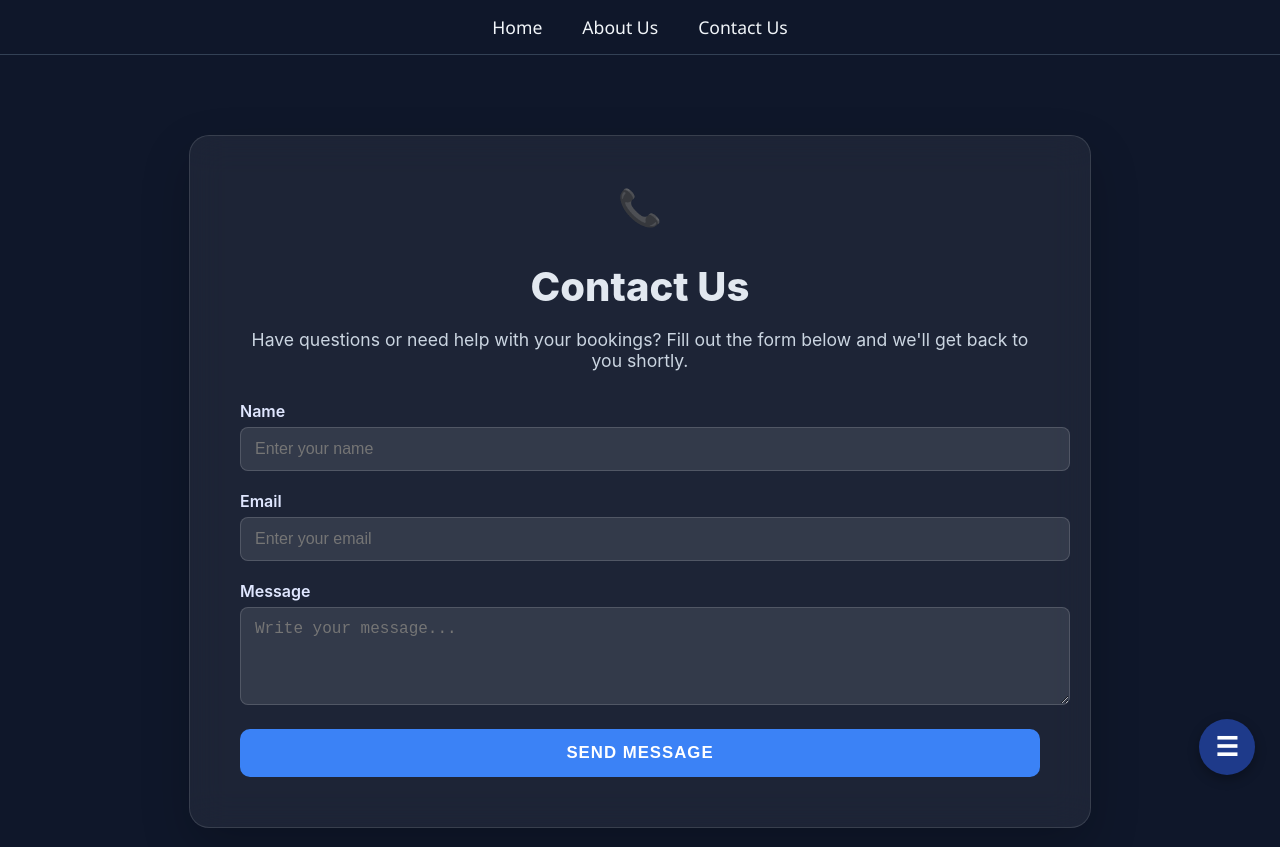
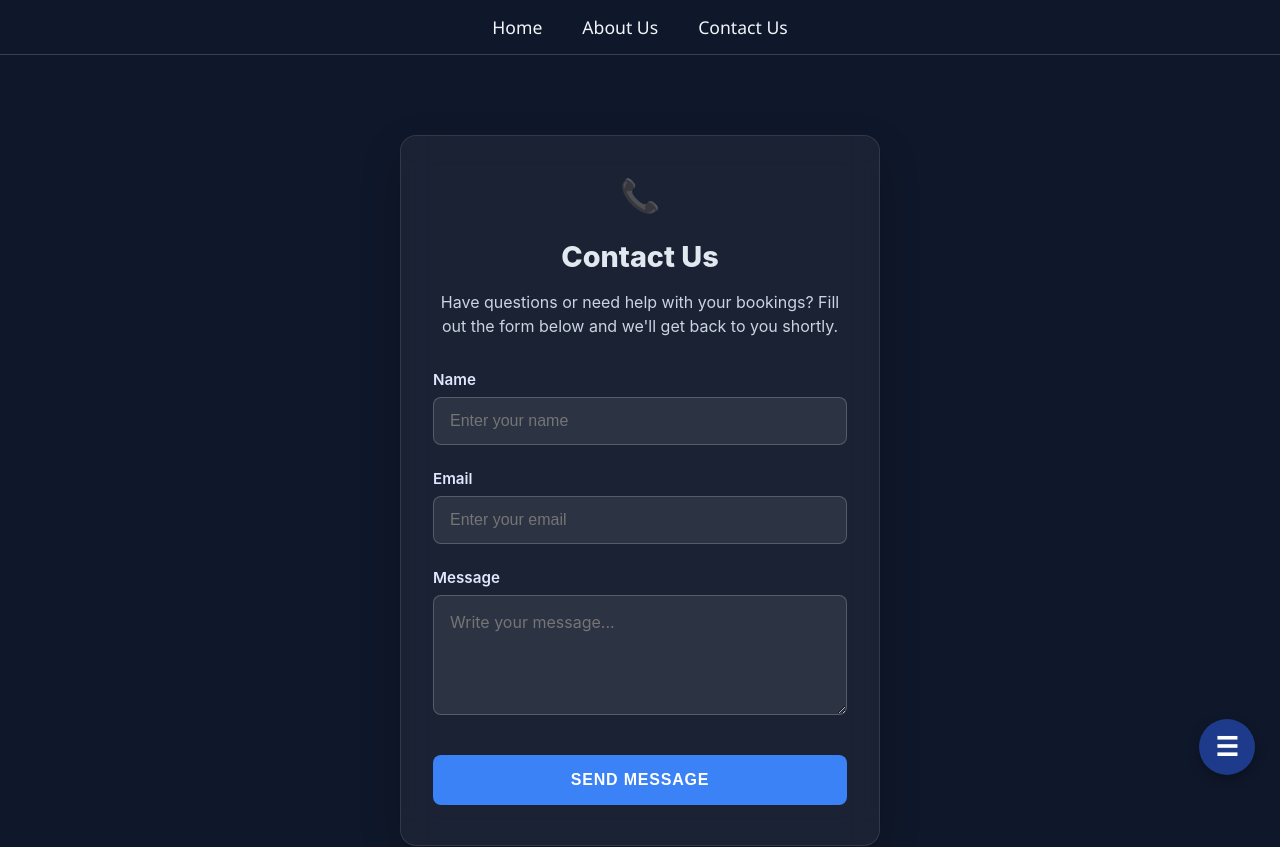
Before and after one commit to tjasborhade111/-tjasborhade111-fullstack-booking-system-, a React (Vite) app: page /contact in a window 1280 px wide. Shown: the top 847 px of the page. Built offline with nearby package versions, Linux system fonts and the light colour scheme; no server answers.

Commit message:
change in contact and login page

```diff
--- a/src/pages/Contact.jsx
+++ b/src/pages/Contact.jsx
@@ -30,83 +30,95 @@ function Contact() {
       display: 'flex',
       flexDirection: 'column',
       alignItems: 'center',
-      padding: '80px 20px',
+      padding: '80px 16px 40px 16px',
       fontFamily: 'Inter, sans-serif',
-      position: 'relative',
-      overflowY: 'auto',
     },
     box: {
-      position: 'relative',
-      maxWidth: '800px',
       width: '100%',
-      background: isDark ? 'rgba(255, 255, 255, 0.06)' : '#ffffff',
-      backdropFilter: 'blur(18px)',
-      WebkitBackdropFilter: 'blur(18px)',
-      padding: '50px',
-      borderRadius: '20px',
-      boxShadow: '0 20px 50px rgba(0, 0, 0, 0.2)',
-      border: isDark ? '1px solid rgba(255, 255, 255, 0.12)' : '1px solid #e5e7eb',
-      animation: 'fadeInUp 1.2s ease-out',
-      zIndex: 2,
+      maxWidth: '480px',
+      background: isDark ? 'rgba(255, 255, 255, 0.05)' : '#ffffff',
+      backdropFilter: 'blur(16px)',
+      WebkitBackdropFilter: 'blur(16px)',
+      padding: '40px 32px',
+      borderRadius: '16px',
+      boxShadow: '0 16px 40px rgba(0, 0, 0, 0.2)',
+      border: isDark ? '1px solid rgba(255, 255, 255, 0.1)' : '1px solid #e5e7eb',
+      animation: 'fadeInUp 1s ease-out',
+      boxSizing: 'border-box',
+      margin: '0 auto',
     },
     title: {
-      fontSize: '2.5rem',
+      fontSize: '1.8rem',
       fontWeight: 800,
       textAlign: 'center',
-      marginBottom: '10px',
+      marginBottom: '12px',
       color: isDark ? '#e2e8f0' : '#1e293b',
     },
     description: {
       textAlign: 'center',
-      fontSize: '1.1rem',
-      marginBottom: '30px',
+      fontSize: '1rem',
+      marginBottom: '32px',
       color: isDark ? '#cbd5e1' : '#475569',
+      lineHeight: '1.5',
     },
     form: {
       display: 'flex',
       flexDirection: 'column',
       gap: '20px',
     },
+    fieldContainer: {
+      marginBottom: '4px',
+    },
     label: {
       display: 'block',
-      marginBottom: '6px',
-      fontSize: '1rem',
+      fontSize: '0.95rem',
       fontWeight: '600',
       color: isDark ? '#e0e7ff' : '#1e293b',
+      marginBottom: '8px',
     },
     input: {
       width: '100%',
-      padding: '12px 14px',
+      padding: '14px 16px',
       fontSize: '1rem',
-      border: isDark ? '1px solid rgba(255, 255, 255, 0.15)' : '1px solid #cbd5e1',
+      border: isDark ? '1px solid rgba(255, 255, 255, 0.2)' : '1px solid #cbd5e1',
       borderRadius: '8px',
-      backgroundColor: isDark ? 'rgba(255, 255, 255, 0.1)' : '#f8fafc',
+      backgroundColor: isDark ? 'rgba(255, 255, 255, 0.08)' : '#f9fafb',
       color: isDark ? '#f8fafc' : '#1e293b',
+      boxSizing: 'border-box',
+      transition: 'border-color 0.2s ease, box-shadow 0.2s ease',
     },
     textarea: {
       width: '100%',
-      padding: '12px 14px',
+      padding: '14px 16px',
       fontSize: '1rem',
-      border: isDark ? '1px solid rgba(255, 255, 255, 0.15)' : '1px solid #cbd5e1',
+      border: isDark ? '1px solid rgba(255, 255, 255, 0.2)' : '1px solid #cbd5e1',
       borderRadius: '8px',
-      backgroundColor: isDark ? 'rgba(255, 255, 255, 0.1)' : '#f8fafc',
+      backgroundColor: isDark ? 'rgba(255, 255, 255, 0.08)' : '#f9fafb',
       color: isDark ? '#f8fafc' : '#1e293b',
+      resize: 'vertical',
+      minHeight: '120px',
+      boxSizing: 'border-box',
+      fontFamily: 'Inter, sans-serif',
+      lineHeight: '1.5',
+      transition: 'border-color 0.2s ease, box-shadow 0.2s ease',
     },
     button: {
-      padding: '14px',
+      padding: '16px 24px',
       background: isDark ? '#3b82f6' : '#2563eb',
       color: 'white',
       border: 'none',
-      borderRadius: '10px',
-      fontSize: '1.05rem',
+      borderRadius: '8px',
+      fontSize: '1rem',
       fontWeight: 'bold',
       cursor: 'pointer',
       textTransform: 'uppercase',
-      letterSpacing: '1px',
+      letterSpacing: '0.8px',
       transition: 'all 0.3s ease',
+      marginTop: '12px',
+      boxSizing: 'border-box',
     },
     icon: {
-      fontSize: '2.2rem',
+      fontSize: '2rem',
       textAlign: 'center',
       marginBottom: '20px',
       animation: 'pulse 1.5s ease-in-out infinite alternate',
@@ -127,19 +139,101 @@ function Contact() {
             from { transform: scale(1); opacity: 0.7; }
             to { transform: scale(1.05); opacity: 1; }
           }
+
+          @media (max-width: 768px) {
+            .contact-container {
+              padding: 60px 12px 30px 12px !important;
+            }
+            .contact-box {
+              padding: 32px 24px !important;
+              max-width: 100% !important;
+              margin: 0 8px !important;
+            }
+            .contact-title {
+              font-size: 1.6rem !important;
+            }
+            .contact-description {
+              font-size: 0.95rem !important;
+              margin-bottom: 28px !important;
+            }
+            .contact-form {
+              gap: 18px !important;
+            }
+            .contact-input, .contact-textarea {
+              padding: 12px 14px !important;
+              font-size: 0.95rem !important;
+            }
+            .contact-button {
+              padding: 14px 20px !important;
+              font-size: 0.95rem !important;
+            }
+          }
+
+          @media (max-width: 480px) {
+            .contact-container {
+              padding: 50px 8px 25px 8px !important;
+            }
+            .contact-box {
+              padding: 28px 20px !important;
+              border-radius: 12px !important;
+            }
+            .contact-title {
+              font-size: 1.5rem !important;
+            }
+            .contact-form {
+              gap: 16px !important;
+            }
+            .contact-textarea {
+              min-height: 100px !important;
+            }
+          }
+
+          .contact-input:focus, .contact-textarea:focus {
+            outline: none;
+            border-color: ${isDark ? '#60a5fa' : '#3b82f6'};
+            box-shadow: 0 0 0 3px ${isDark ? 'rgba(96, 165, 250, 0.1)' : 'rgba(59, 130, 246, 0.1)'};
+          }
+
+          .contact-button:hover {
+            background: ${isDark ? '#2563eb' : '#1d4ed8'} !important;
+            transform: translateY(-1px);
+            box-shadow: 0 8px 16px rgba(0, 0, 0, 0.2);
+          }
+
+          .contact-button:active {
+            transform: translateY(0);
+          }
         `}</style>
 
-        <div style={styles.box} className="contact-box">
-          <div style={styles.icon} className="icon-animation">📞</div>
-          <h2 style={styles.title} className="contact-title">Contact Us</h2>
-          <p style={styles.description} className="contact-description">
+        <div
+          className="contact-box"
+          style={{
+            ...styles.box,
+          }}
+        >
+          <div style={styles.icon}>📞</div>
+          <h2
+            className="contact-title"
+            style={styles.title}
+          >
+            Contact Us
+          </h2>
+          <p
+            className="contact-description"
+            style={styles.description}
+          >
             Have questions or need help with your bookings? Fill out the form below and we'll get back to you shortly.
           </p>
 
-          <form style={styles.form} onSubmit={handleSubmit}>
-            <div className="form-group">
+          <form
+            className="contact-form"
+            style={styles.form}
+            onSubmit={handleSubmit}
+          >
+            <div style={styles.fieldContainer}>
               <label style={styles.label} htmlFor="name">Name</label>
               <input
+                className="contact-input"
                 style={styles.input}
                 id="name"
                 name="name"
@@ -151,9 +245,10 @@ function Contact() {
               />
             </div>
 
-            <div className="form-group">
+            <div style={styles.fieldContainer}>
               <label style={styles.label} htmlFor="email">Email</label>
               <input
+                className="contact-input"
                 style={styles.input}
                 id="email"
                 name="email"
@@ -165,21 +260,27 @@ function Contact() {
               />
             </div>
 
-            <div className="form-group">
+            <div style={styles.fieldContainer}>
               <label style={styles.label} htmlFor="message">Message</label>
               <textarea
+                className="contact-textarea"
                 style={styles.textarea}
                 id="message"
                 name="message"
                 placeholder="Write your message..."
-                rows="4"
                 value={formData.message}
                 onChange={handleChange}
                 required
               ></textarea>
             </div>
 
-            <button type="submit" style={styles.button}>Send Message</button>
+            <button
+              className="contact-button"
+              type="submit"
+              style={styles.button}
+            >
+              Send Message
+            </button>
           </form>
         </div>
 
```
